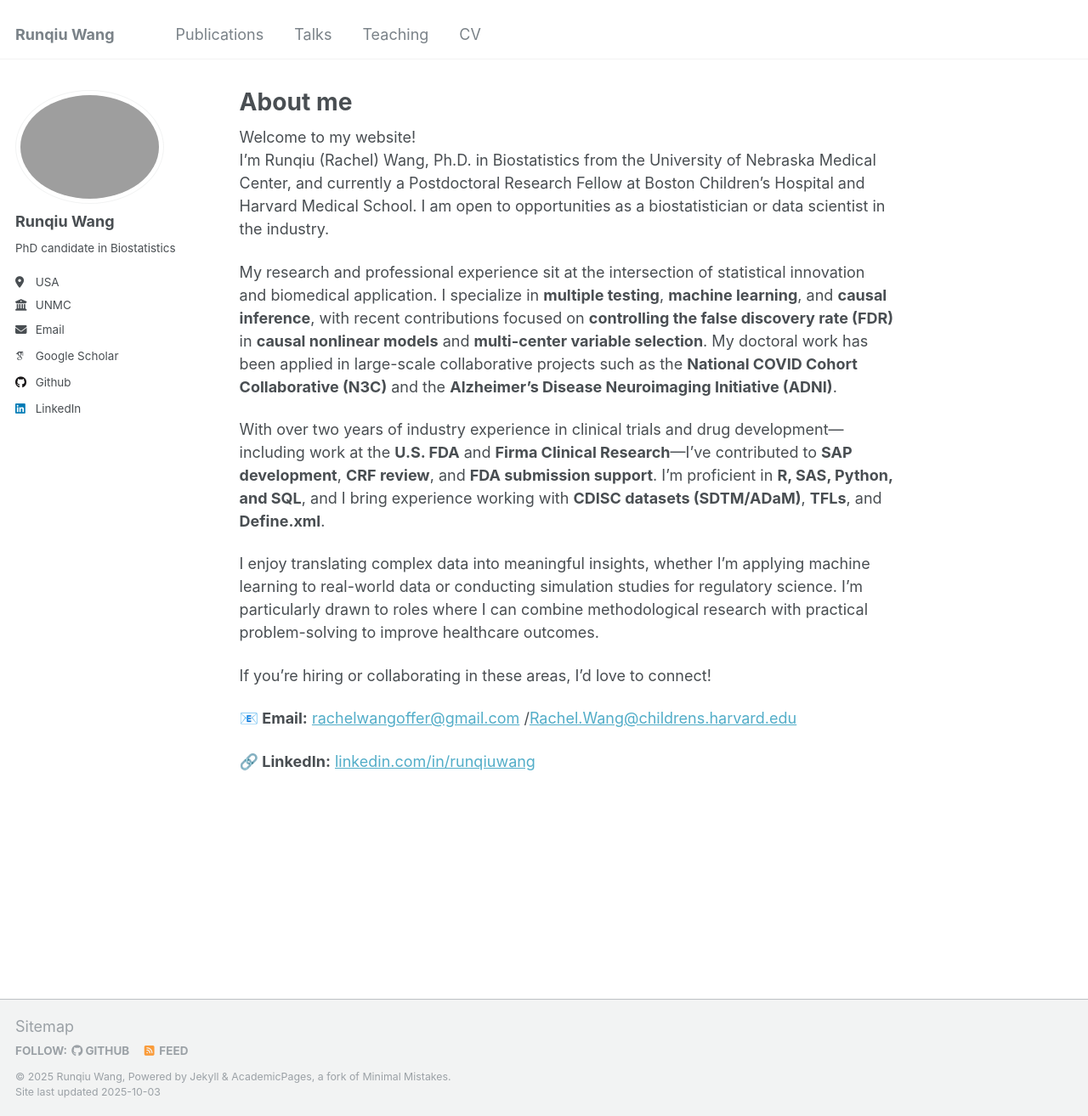
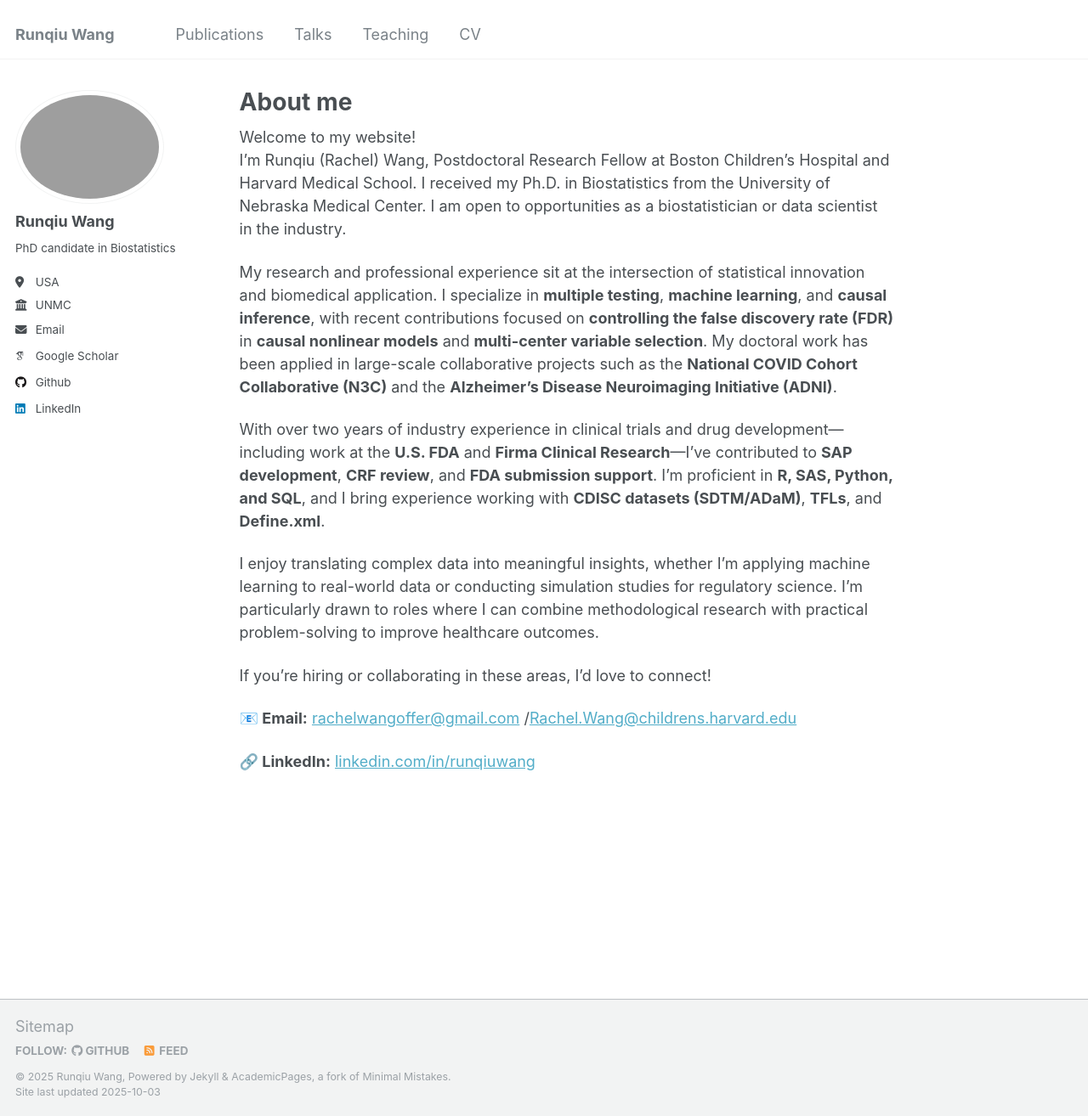
Before and after one commit to RunqiuWang22/runqiuwang22.github.io, a Jekyll site: the page built from _pages/about.md, in a window 1280 px wide and 1314 px high. Shown: the whole window at 85% size. Built offline with Jekyll 4.4.1, drawn with Linux system fonts in a browser that asks for light colours; some web fonts are replaced.

Commit message:
Update about.md

```diff
--- a/_pages/about.md
+++ b/_pages/about.md
@@ -8,7 +8,7 @@ redirect_from:
 ---
 
 Welcome to my website!
-I’m Runqiu (Rachel) Wang, Ph.D. in Biostatistics from the University of Nebraska Medical Center, and currently a Postdoctoral Research Fellow at Boston Children’s Hospital and Harvard Medical School. I am open to opportunities as a biostatistician or data scientist in the industry.
+I’m Runqiu (Rachel) Wang, Postdoctoral Research Fellow at Boston Children’s Hospital and Harvard Medical School. I received my Ph.D. in Biostatistics from the University of Nebraska Medical Center. I am open to opportunities as a biostatistician or data scientist in the industry.
 
 My research and professional experience sit at the intersection of statistical innovation and biomedical application. I specialize in **multiple testing**, **machine learning**, and **causal inference**, with recent contributions focused on **controlling the false discovery rate (FDR)** in **causal nonlinear models** and **multi-center variable selection**. My doctoral work has been applied in large-scale collaborative projects such as the **National COVID Cohort Collaborative (N3C)** and the **Alzheimer’s Disease Neuroimaging Initiative (ADNI)**.
 
```
